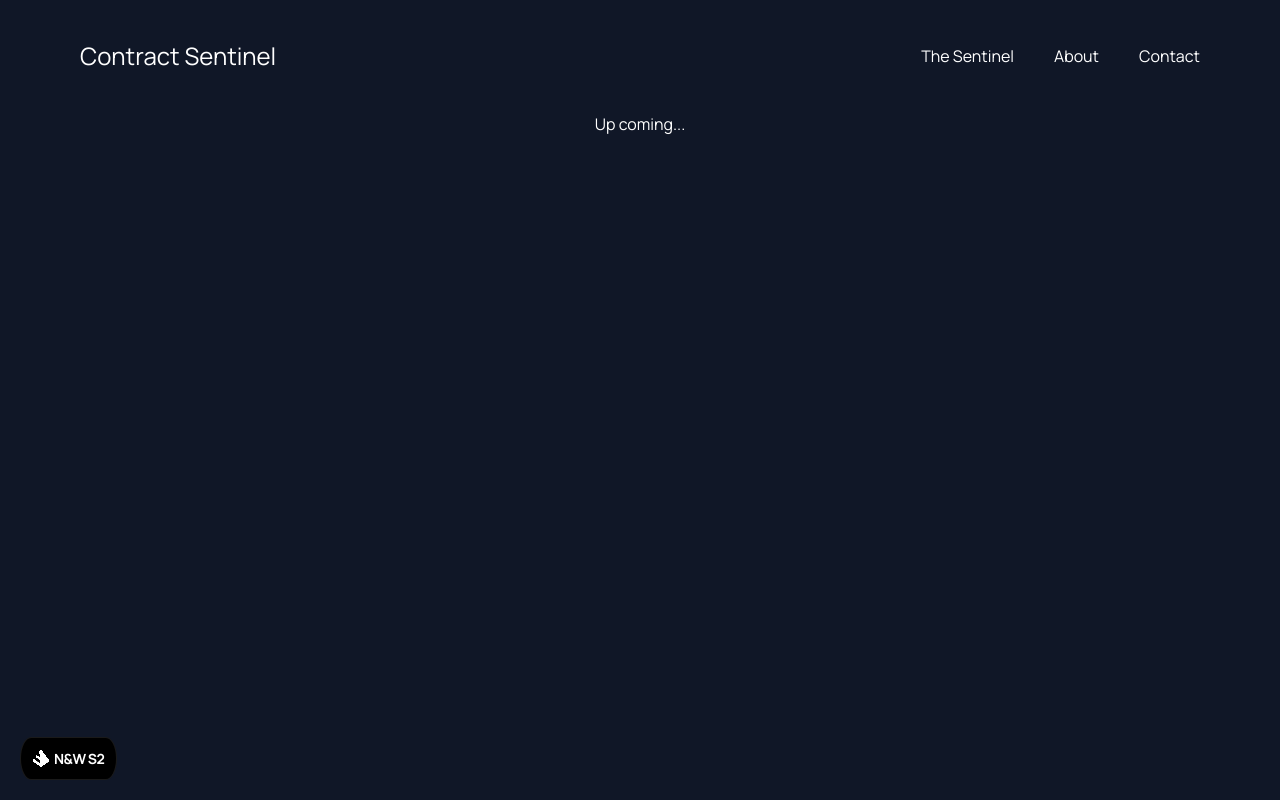
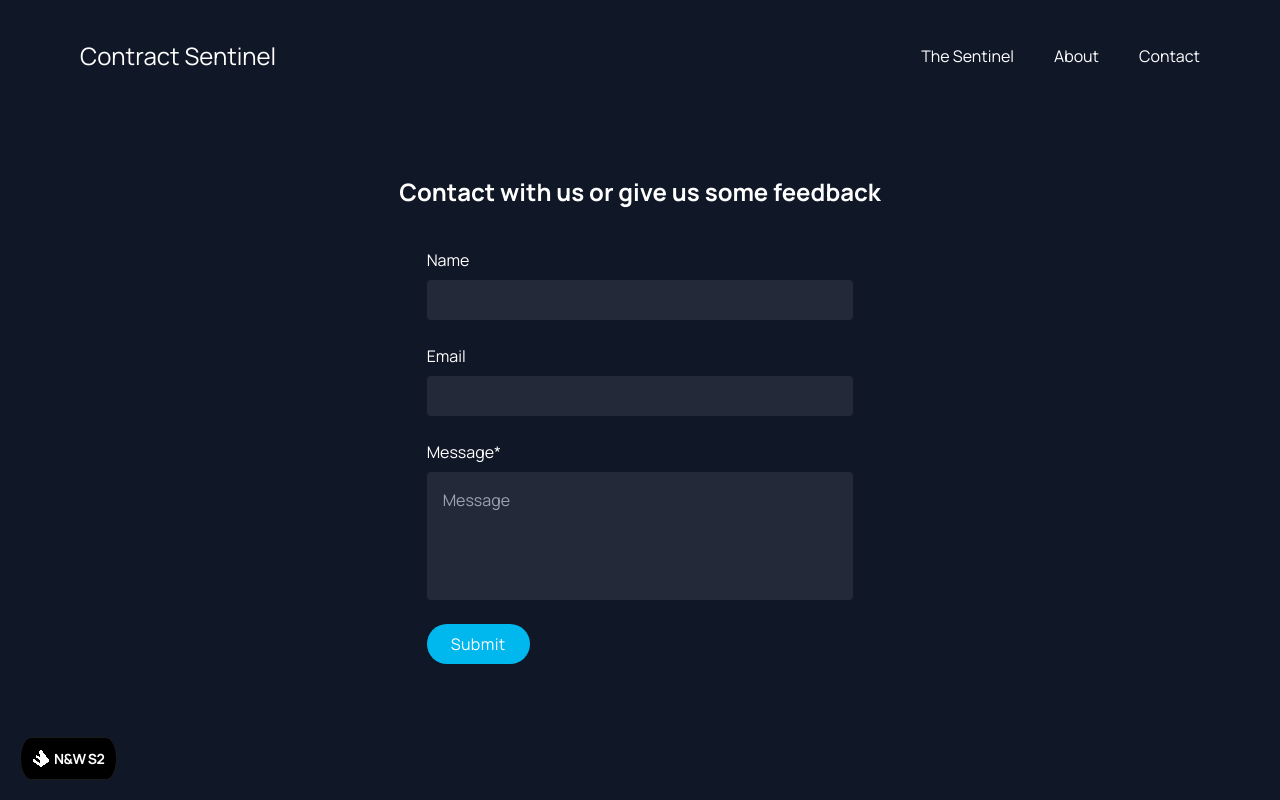
Before and after one commit to AFPedreros/contract-sentinel, a Next.js app: page /contact in a window 1280 px wide. Built offline with nearby package versions, Linux system fonts and the light colour scheme.

Commit message:
create the form

```diff
--- a/components/BuildspaceLogo.js
+++ b/components/BuildspaceLogo.js
@@ -5,7 +5,7 @@ const BuildspaceLogo = () => {
     return (
         <div className="badge-container grow">
             <a
-                href="https://buildspace.so/builds/ai-writer"
+                href="https://buildspace.so/nights-and-weekends"
                 target="_blank"
                 rel="noreferrer"
             >
--- a/pages/contact.js
+++ b/pages/contact.js
@@ -2,13 +2,61 @@ import Head from "next/head";
 import Header from "../components/Header";
 import BuildspaceLogo from "../components/BuildspaceLogo";
 const Contact = () => {
+    const handleOnSubmit = (e) => {
+        e.preventDefault();
+        console.log("Clicked");
+    };
+
     return (
         <div className="text-white">
             <Head>
                 <title>Contract Sentinel</title>
             </Head>
             <Header />
-            <div className="text-center w-full">Up coming...</div>
+            <div className="mt-10 mx-auto md:mt-16 text-center">
+                <h1 className="text-2xl font-semibold mb-2   ">
+                    Contact with us or give us some feedback
+                </h1>
+                <form
+                    onSubmit={handleOnSubmit}
+                    className="w-1/3 mt-10 flex flex-col gap-6 text-left mx-auto"
+                    method="post"
+                >
+                    <div className="flex flex-col gap-2">
+                        <label htmlFor="name">Name</label>
+                        <input
+                            type="text"
+                            name="name"
+                            className="w-full rounded p-4 h-10 focus:border focus:outline-none
+                        focus:border-[#00B8EE] bg-[#232938]"
+                        />
+                    </div>
+                    <div className="flex flex-col gap-2">
+                        <label htmlFor="email">Email</label>
+                        <input
+                            type="email"
+                            name="email"
+                            className="w-full rounded p-4 h-10 focus:border focus:outline-none
+                        focus:border-[#00B8EE] bg-[#232938]"
+                        />
+                    </div>
+                    <div className="flex flex-col gap-2">
+                        <label htmlFor="name">Message*</label>
+                        <textarea
+                            required={true}
+                            placeholder="Message"
+                            className="w-full rounded p-4 h-32 focus:border focus:outline-none
+                        focus:border-[#00B8EE] resize-none bg-[#232938]"
+                        />
+                    </div>
+                    <button
+                        className="bg-[#00B8EE] text-md rounded-full w-fit px-6 py-2 text-white
+                    font-regular tracking-wide cursor-pointer hover:bg-[#017295]"
+                    >
+                        Submit
+                    </button>
+                </form>
+            </div>
             <BuildspaceLogo />
         </div>
     );
--- a/pages/sentinel.js
+++ b/pages/sentinel.js
@@ -69,7 +69,7 @@ const Audit = () => {
                     </p>
                     <textarea
                         placeholder="Paste your Smart Contract"
-                        className="w-full rounded p-4 h-[28rem] focus:border focus:outline-none
+                        className="w-full rounded p-4 h-[24rem] focus:border focus:outline-none
                         focus:border-[#00B8EE] resize-none bg-[#101727]"
                         value={userInput}
                         onChange={onUserChangedText}
```
